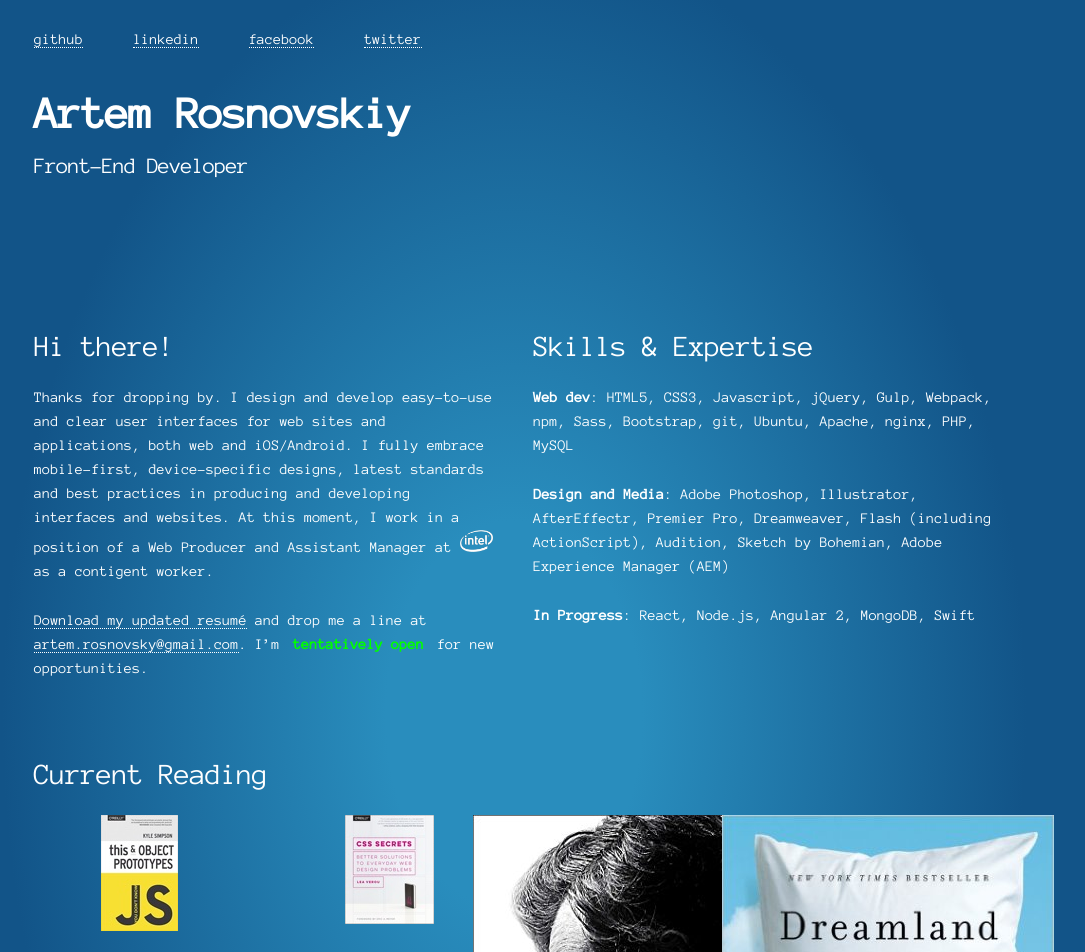
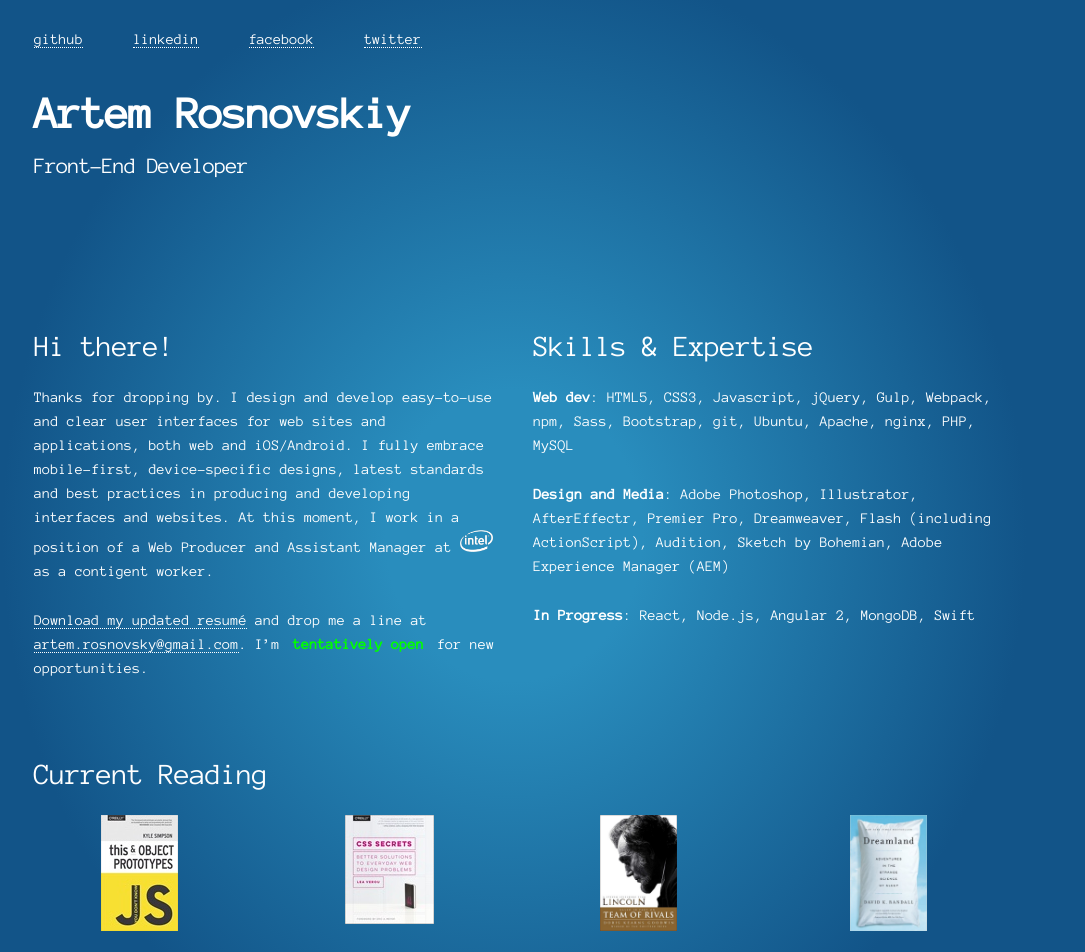
Before and after one commit to rosnovsky/portfolio, a React (Create React App) app: page / in a window 1280 px wide. Shown: the top 952 px of the page, without its empty margins (126-1211 px from the left). Built offline with nearby package versions, Linux system fonts and the light colour scheme.

Commit message:
img size fix

```diff
--- a/src/App.css
+++ b/src/App.css
@@ -92,6 +92,11 @@ nav ul li {
     box-shadow: 0 5px 15px white;
     border-bottom: none;}
 
+  .bookCover {
+    width: 77px;
+    height: 116px;
+  }
+
 .footer {
   text-align: center; }
 
--- a/src/App.js
+++ b/src/App.js
@@ -62,11 +62,11 @@ class App extends Component {
       <p className="bookTitle">CSS Secrets: Better Solutions to Everyday Web Design Problems</p></a>
     </div>
     <div className="three columns book">
-      <a href="http://amzn.to/2l2ArhX" target="_blank"><img src="images/51KWpTOBMcL.jpg" alt="Team of Rivals: The Political Genius of Abraham Lincoln"/>
+      <a href="http://amzn.to/2l2ArhX" target="_blank"><img src="images/51KWpTOBMcL.jpg" alt="Team of Rivals: The Political Genius of Abraham Lincoln" className="bookCover"/>
       <p className="bookTitle">Team of Rivals: The Political Genius of Abraham Lincoln</p></a>
     </div>
     <div className="three columns book">
-      <a href="http://amzn.to/2l2xcaq" target="_blank"><img src="images/41BQZYCzzqL.jpg" alt="Dreamland"/>
+      <a href="http://amzn.to/2l2xcaq" target="_blank"><img src="images/41BQZYCzzqL.jpg" alt="Dreamland" className="bookCover" />
       <p className="bookTitle">Dreamland: Adventures in the Strange Science of Sleep</p></a>
     </div>
   </div>
```
